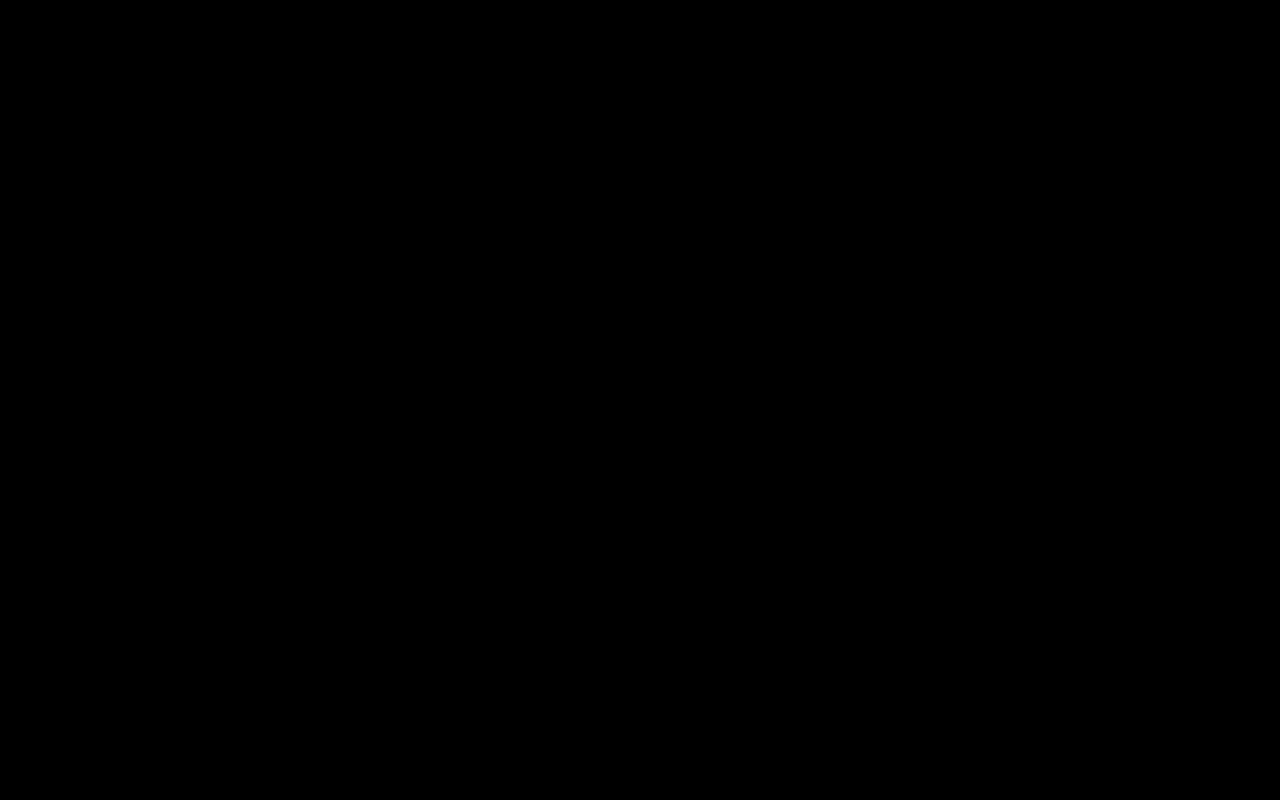
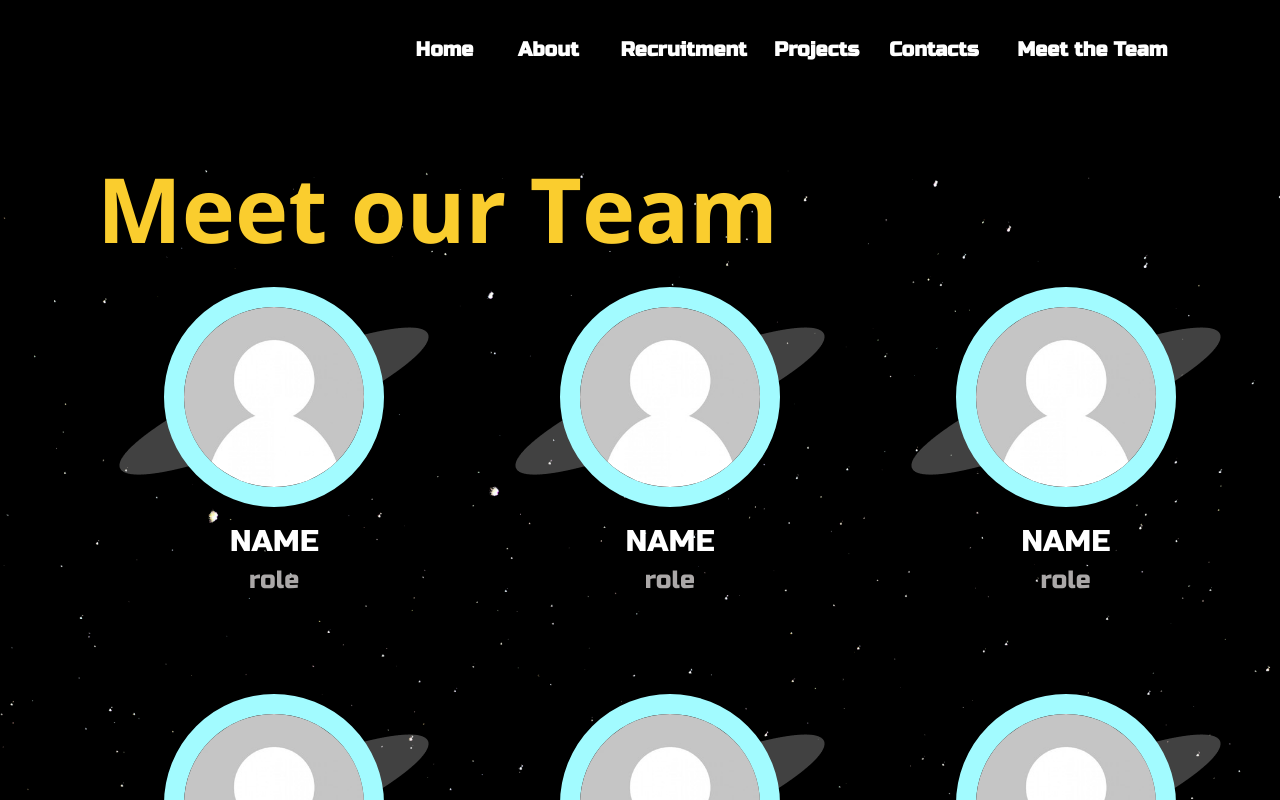
Before and after one commit to twxsha/devx_summer22_interns, a React (Create React App) app: page /meetteam in a window 1280 px wide. Before the commit this address had no page. Shown: the top 800 px of the page. Built offline with nearby package versions, Linux system fonts and the light colour scheme.

Commit message:
created meet the team section

```diff
--- a/src/App.js
+++ b/src/App.js
@@ -3,6 +3,8 @@ import Home from "./pages/Home";
 import About from "./pages/About";
 import Recruitment from "./pages/Recruitment";
 import Project from "./pages/Project";
+import Contact from "./pages/Contact";
+import MeetTeam from './pages/MeetTeam';
 import { Routes, Route, BrowserRouter} from "react-router-dom";
 
 function App() {
@@ -14,6 +16,8 @@ function App() {
             <Route path="about" element={<About />} />
             <Route path="recruitment" element={<Recruitment />} />
             <Route path="project" element={<Project />} />
+            <Route path="contact" element={<Contact />} />
+            <Route path="meetteam" element={<MeetTeam />} />
           </Routes>
         </BrowserRouter>
     </div>
--- /dev/null
+++ b/src/MeetTeam.css
@@ -0,0 +1,87 @@
+@import url('https://fonts.googleapis.com/css2?family=Open+Sans:wght@400;700&family=Russo+One&display=swap');
+
+.Team{
+    background-image: url(/src/images/background.png);
+    height: 1771.22px;
+    margin-top: -20px;
+}
+
+.title p{
+    width: 681px;
+    height: 77px;
+    left: 97px;
+    top: 190px;
+    text-align: left;
+    font-family: "Open Sans";
+    font-style: normal;
+    font-weight: 700;
+    font-size: 90px;
+    line-height: 86%;
+    /* identical to box height, or 86px */
+    color: #FACD2E;
+    text-shadow: 0px 4px 4px rgba(0, 0, 0, 0.25);
+    margin-left: 97px;
+    margin-top: 190px;
+}
+
+.memberContainer{
+    display: flex;
+    flex-direction: row;
+    flex-wrap: wrap;
+    justify-content: space-evenly;
+    margin-left: 60px;
+    margin-top: -50px;
+    max-width: 1600px;
+}
+
+.mem{
+    display: flex;
+    flex-direction: column;
+    align-items:center;
+    margin: 0px 90px 75px 90px;
+    max-width: 183px;
+    text-decoration: none;
+}
+
+.mem:hover{
+    cursor: pointer;
+}
+
+.memEllipse img{
+    position:absolute;
+    margin-left: -155px;
+    margin-top: 40px;
+}
+
+.memberImage img{
+    position: relative;
+    width: 180px;
+    height: 180px;
+    border-radius: 50%;
+    border: 20px solid #A2FBFF;
+    margin-bottom: -12px;
+}
+
+.memName p{
+    width: 260px;
+    color: #FFFFFF;
+    font-size: 30px;
+    line-height: 25.8px;
+    font-family: 'Russo One';
+    font-style: normal;
+    font-weight: 400;
+    text-align: center;
+    margin-bottom: -12px;
+}
+
+.memRole p{
+    color: #ABA8A8;
+    width: 260px;
+    font-size: 25px;
+    font-family: 'Russo One';
+    text-align: center;
+    font-weight: 400;
+    font-style: normal;
+    text-shadow: 0px 4px 4px rgba(0, 0, 0, 0.25);
+    line-height: 25.8px;
+}
--- a/src/NavBar.js
+++ b/src/NavBar.js
@@ -36,9 +36,18 @@ function NavBar() {
             <div className='ContactsButton'>
                 <button type="button" onClick={(e) => {
                     e.preventDefault();
-                    window.location.href = '/';
+                    window.location.href = '/Contact';
                 }}>Contacts</button>
             </div>
+
+            <div className='MeetTeamButton'>
+                <button type="button" onClick={(e) => {
+                    e.preventDefault();
+                    window.location.href = '/MeetTeam';
+                }}>Meet the Team</button>
+            </div>
+
+
 
         </div>
     );
--- a/src/Style.css
+++ b/src/Style.css
@@ -48,3 +48,10 @@ button {
     right: 31%;
     top: 40px;
 }
+
+.MeetTeamButton {
+    position: absolute;
+    height: 17px;
+    right: 21%;
+    top: 40px;
+}
--- /dev/null
+++ b/src/pages/MeetTeam.js
@@ -0,0 +1,96 @@
+import NavBar from "../NavBar";
+import "../MeetTeam.css";
+
+import ellipse from "../images/ellipse.png";
+
+import member1 from "../images/member1.jpeg";
+import member2 from "../images/member1.jpeg";
+import member3 from "../images/member1.jpeg";
+import member4 from "../images/member1.jpeg";
+import member5 from "../images/member1.jpeg";
+import member6 from "../images/member1.jpeg";
+import member7 from "../images/member1.jpeg";
+import member8 from "../images/member1.jpeg";
+
+import React from "react";
+const { useState } = React;
+const MemberImages = ({ member, children}) => (
+  <div className="members">{children}</div>
+);
+
+function MeetTeam(){
+  const [member] = useState([
+    {
+      name: "NAME",
+      image: member1,
+      role: "role",
+      link: ""
+    },
+    {
+      name: "NAME",
+      image: member2,
+      role: "role",
+      link: ""
+    },
+    {
+      name: "NAME",
+      image: member3,
+      role: "role",
+      link: ""
+    },
+    {
+      name: "NAME",
+      image: member4,
+      role: "role",
+      link: ""
+    },
+    {
+      name: "NAME",
+      image: member5,
+      role: "role",
+      link: ""
+    },
+    {
+      name: "NAME",
+      image: member6,
+      role: "role",
+      link: ""
+    },
+    {
+      name: "NAME",
+      image: member7,
+      role: "role",
+      link: ""
+    },
+    {
+      name: "NAME",
+      image: member8,
+      role: "role",
+      link: ""
+    }
+  ])
+
+    return(
+        <div className="Team">
+            <NavBar></NavBar>
+            <div className="title">
+              <p> Meet our Team</p>
+            </div>
+
+          <div className="memberContainer">
+            {member.map((member, index) => (
+              <MemberImages key={index} member={member}>
+                <a href={member.link} target="_blank" div className="mem">
+                    <div className="memEllipse"><img src={ellipse} alt=""></img></div>
+                    <div className="memberImage"><img src={member.image} alt=""/></div>
+                    <div className="memName"><p>{member.name}</p></div>
+                    <div className="memRole"><p>{member.role}</p></div>
+                </a>
+              </MemberImages>
+            ))}
+          </div>
+        </div>
+    );
+}
+
+export default MeetTeam;
```
Also changed, not shown: src/images/ellipse.png (added), src/images/member1.jpeg (added).
